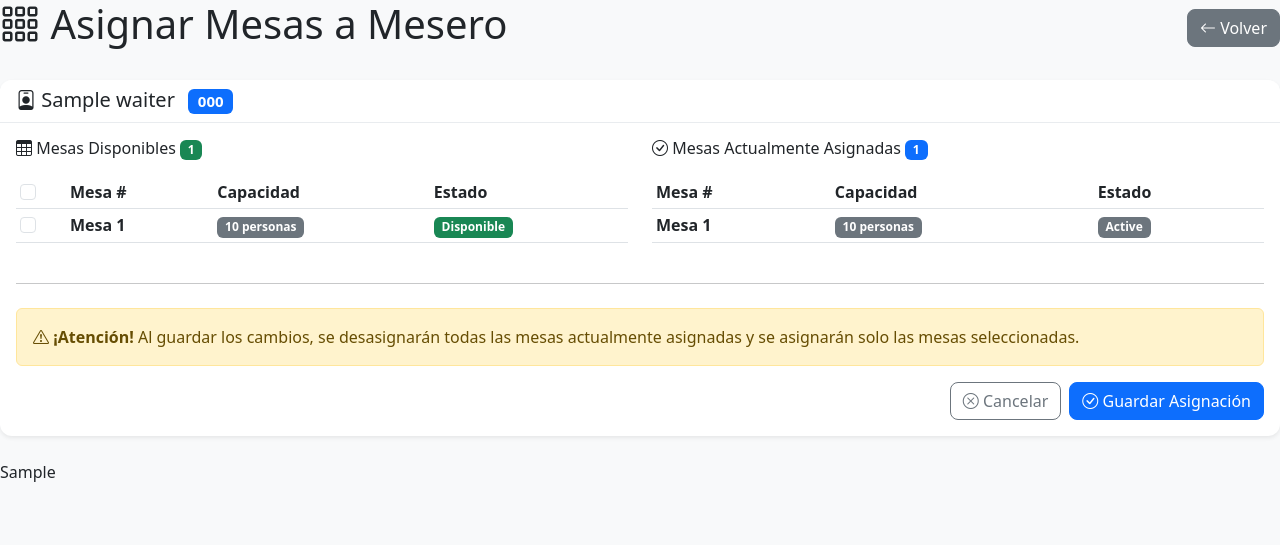
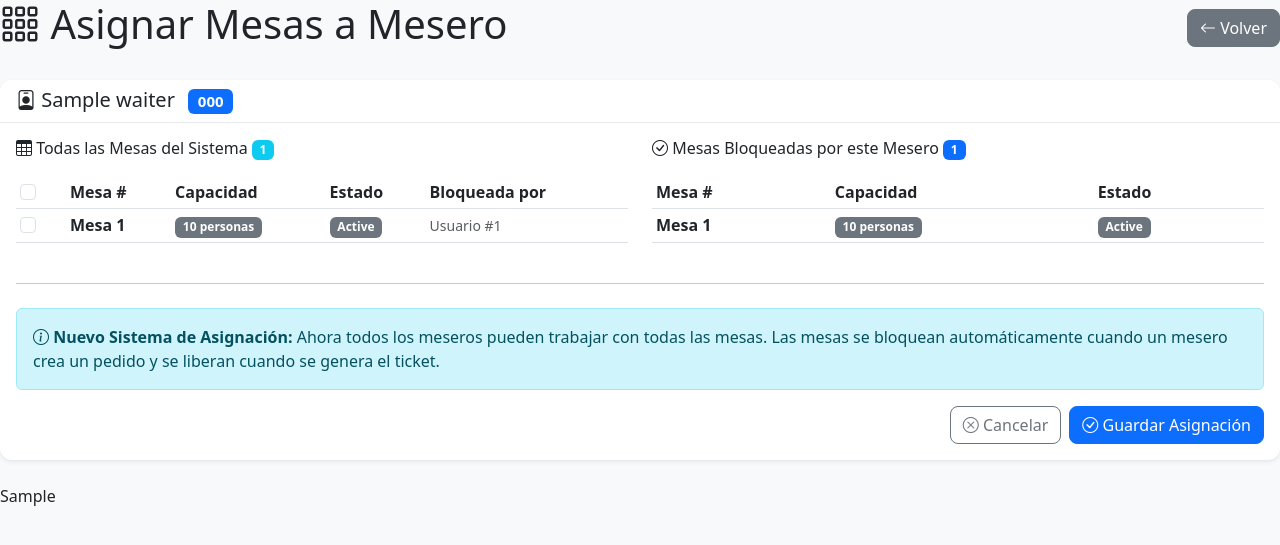
Before and after one commit to danjohn007/Sistema-de-Administraci-n-de-Restaurante, a PHP site: template views/waiters/assign_tables.php in a window 1280 px wide. Shown: the top 545 px of the page. Run offline with PHP 8.4, Linux system fonts and the light colour scheme; the template is opened without the code that fills it: most values are stand-ins (such as "Sample title", 1, 10 or a date in 2020); some libraries are stand-ins or nearby versions.

Commit message:
Implement flexible table assignment and automatic liberation system
Co-authored-by: danjohn007 <77515822+danjohn007@users.noreply.github.com>

```diff
--- a/controllers/WaitersController.php
+++ b/controllers/WaitersController.php
@@ -256,12 +256,14 @@ class WaitersController extends BaseController {
         if ($_SERVER['REQUEST_METHOD'] === 'POST') {
             $this->processAssignTables($id);
         } else {
-            $availableTables = $this->tableModel->getAvailableTables();
+            // Show ALL tables to waiters now, not just available ones
+            $allTables = $this->tableModel->findAll(['active' => 1], 'number ASC');
+            // Get tables currently "assigned" to this waiter (those they have blocked)
             $assignedTables = $this->tableModel->findAll(['waiter_id' => $id, 'active' => 1]);
 
             $this->view('waiters/assign_tables', [
                 'waiter' => $waiter,
-                'available_tables' => $availableTables,
+                'available_tables' => $allTables, // Changed: now all tables are "available" for assignment
                 'assigned_tables' => $assignedTables
             ]);
         }
--- a/views/waiters/assign_tables.php
+++ b/views/waiters/assign_tables.php
@@ -22,14 +22,14 @@
                     <div class="row">
                         <div class="col-md-6">
                             <h6 class="mb-3">
-                                <i class="bi bi-table"></i> Mesas Disponibles
-                                <span class="badge bg-success"><?= count($available_tables) ?></span>
+                                <i class="bi bi-table"></i> Todas las Mesas del Sistema
+                                <span class="badge bg-info"><?= count($available_tables) ?></span>
                             </h6>
 
                             <?php if (empty($available_tables)): ?>
                                 <div class="alert alert-info">
                                     <i class="bi bi-info-circle"></i>
-                                    No hay mesas disponibles para asignar
+                                    No hay mesas disponibles en el sistema
                                 </div>
                             <?php else: ?>
                                 <div class="table-responsive">
@@ -42,6 +42,7 @@
                                                 <th>Mesa #</th>
                                                 <th>Capacidad</th>
                                                 <th>Estado</th>
+                                                <th>Bloqueada por</th>
                                             </tr>
                                         </thead>
                                         <tbody>
@@ -67,7 +68,49 @@
                                                     </span>
                                                 </td>
                                                 <td>
-                                                    <span class="badge bg-success">Disponible</span>
+                                                    <?php
+                                                    $statusClass = '';
+                                                    $statusText = '';
+                                                    switch($table['status']) {
+                                                        case TABLE_AVAILABLE:
+                                                            $statusClass = 'bg-success';
+                                                            $statusText = 'Disponible';
+                                                            break;
+                                                        case TABLE_OCCUPIED:
+                                                            $statusClass = 'bg-warning';
+                                                            $statusText = 'Ocupada';
+                                                            break;
+                                                        case TABLE_BILL_REQUESTED:
+                                                            $statusClass = 'bg-info';
+                                                            $statusText = 'Cuenta Solicitada';
+                                                            break;
+                                                        default:
+                                                            $statusClass = 'bg-secondary';
+                                                            $statusText = ucfirst($table['status']);
+                                                    }
+                                                    ?>
+                                                    <span class="badge <?= $statusClass ?>">
+                                                        <?= $statusText ?>
+                                                    </span>
+                                                </td>
+                                                <td>
+                                                    <?php if ($table['waiter_id']): ?>
+                                                        <?php
+                                                        // Get waiter info for this table
+                                                        $tableWaiter = null;
+                                                        foreach ($assigned_tables as $assignedTable) {
+                                                            if ($assignedTable['id'] == $table['id']) {
+                                                                $tableWaiter = $assignedTable;
+                                                                break;
+                                                            }
+                                                        }
+                                                        ?>
+                                                        <small class="text-muted">
+                                                            <?= $tableWaiter ? 'Usuario #' . $table['waiter_id'] : 'Mesa bloqueada' ?>
+                                                        </small>
+                                                    <?php else: ?>
+                                                        <small class="text-success">Libre</small>
+                                                    <?php endif; ?>
                                                 </td>
                                             </tr>
                                             <?php endforeach; ?>
@@ -79,14 +122,14 @@
 
                         <div class="col-md-6">
                             <h6 class="mb-3">
-                                <i class="bi bi-check-circle"></i> Mesas Actualmente Asignadas
+                                <i class="bi bi-check-circle"></i> Mesas Bloqueadas por este Mesero
                                 <span class="badge bg-primary"><?= count($assigned_tables) ?></span>
                             </h6>
 
                             <?php if (empty($assigned_tables)): ?>
                                 <div class="alert alert-warning">
                                     <i class="bi bi-exclamation-triangle"></i>
-                                    Este mesero no tiene mesas asignadas
+                                    Este mesero no tiene mesas bloqueadas actualmente
                                 </div>
                             <?php else: ?>
                                 <div class="table-responsive">
@@ -146,10 +189,10 @@
 
                     <hr class="my-4">
 
-                    <div class="alert alert-warning">
-                        <i class="bi bi-exclamation-triangle"></i>
-                        <strong>¡Atención!</strong> Al guardar los cambios, se desasignarán todas las mesas
-                        actualmente asignadas y se asignarán solo las mesas seleccionadas.
+                    <div class="alert alert-info">
+                        <i class="bi bi-info-circle"></i>
+                        <strong>Nuevo Sistema de Asignación:</strong> Ahora todos los meseros pueden trabajar con todas las mesas.
+                        Las mesas se bloquean automáticamente cuando un mesero crea un pedido y se liberan cuando se genera el ticket.
                     </div>
 
                     <div class="d-grid gap-2 d-md-flex justify-content-md-end">
```
Also changed, not shown: controllers/OrdersController.php (+9 -9 lines), models/Table.php (+17 -0 lines), models/Ticket.php (+15 -6 lines), scripts/daily_table_liberation.php (+20 -9 lines).
